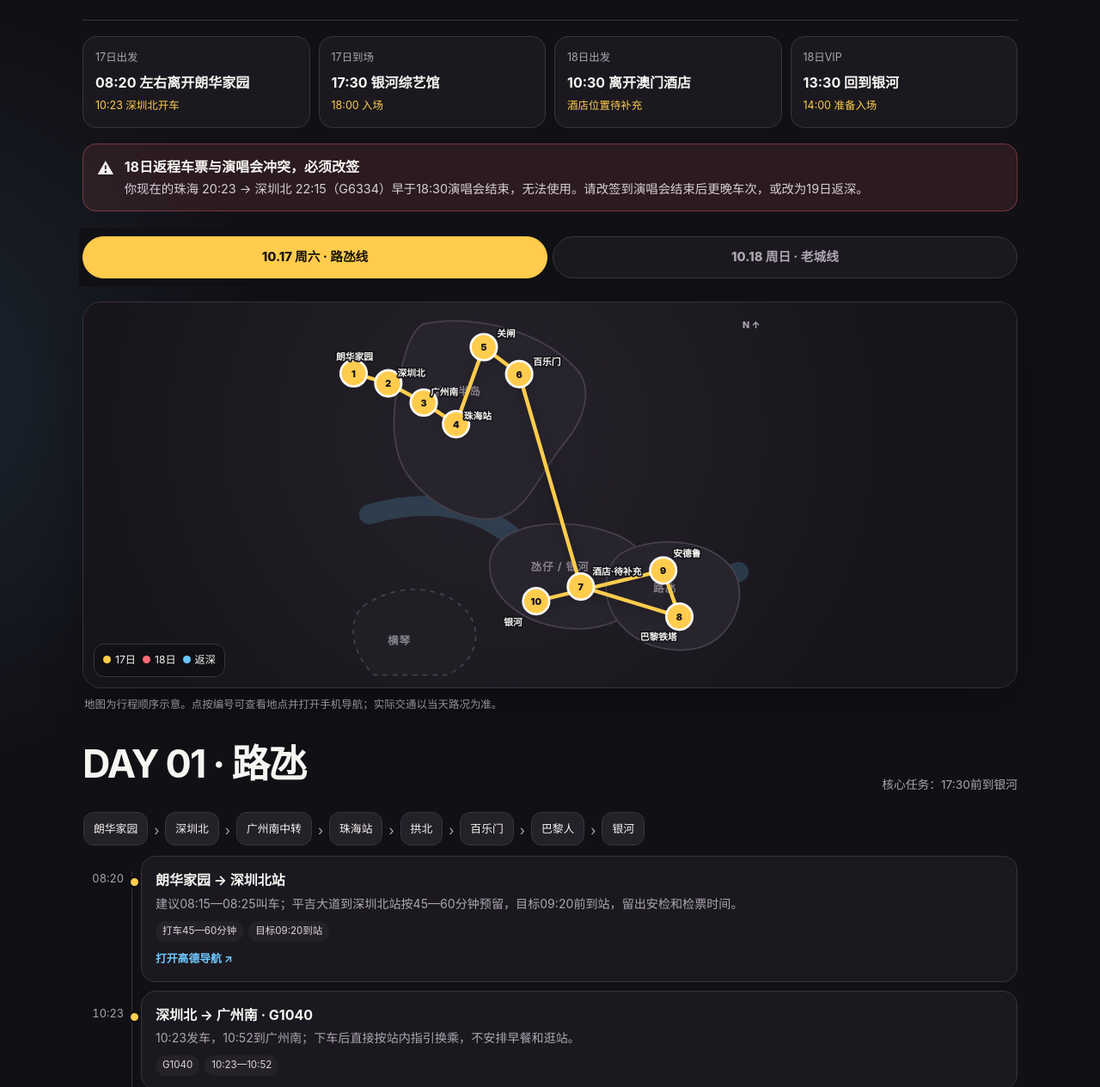
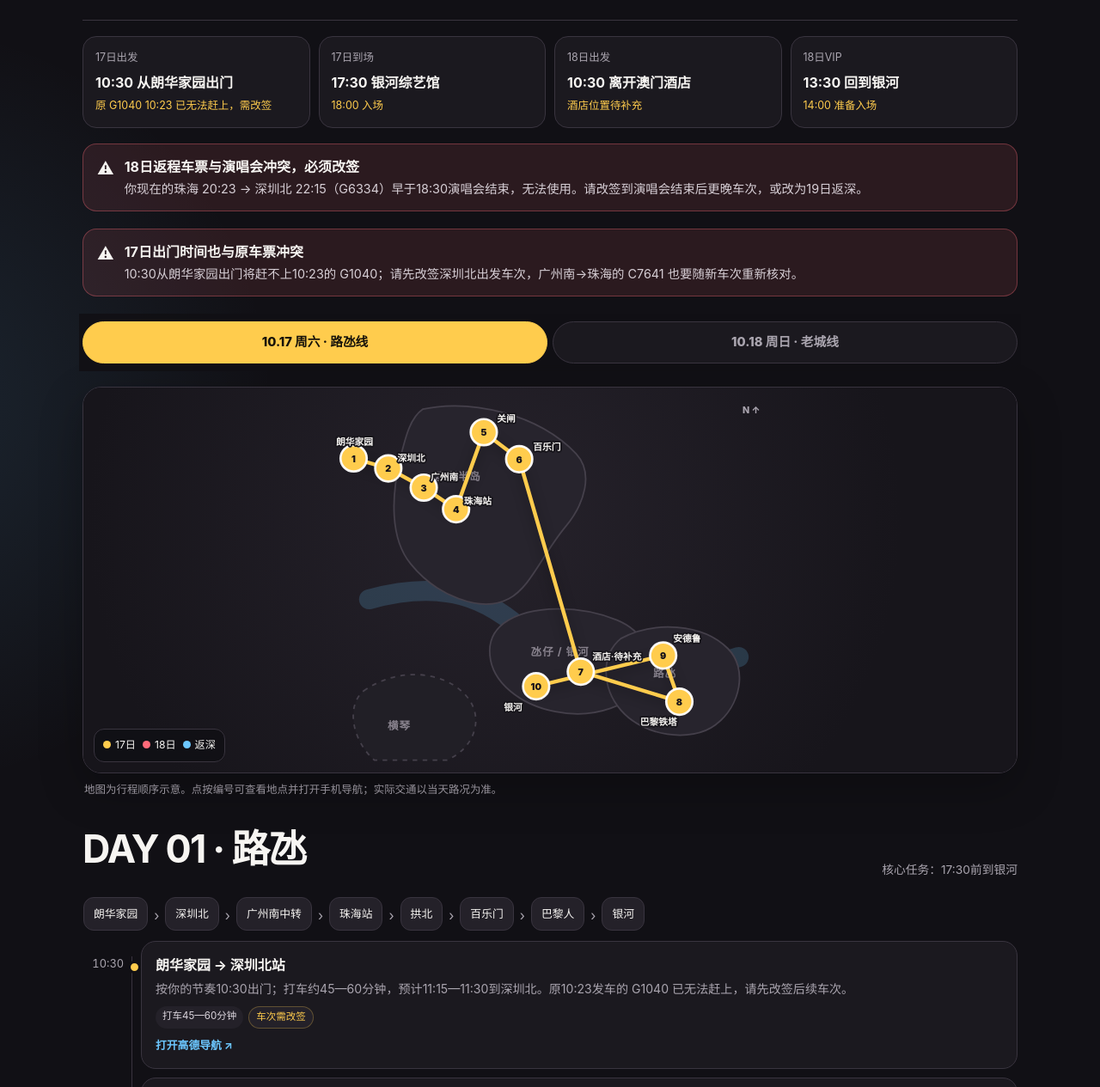
Before and after one commit to shiranobaka666-sketch/Travel, a plain HTML site: page index.html in a window 1280 px wide. Shown: the part 175-1440 px from the top of the page at 86% size. Drawn offline with Linux system fonts and the light colour scheme.

Commit message:
Adjust day one departure to 10:30

```diff
--- a/index.html
+++ b/index.html
@@ -167,7 +167,7 @@
     </header>
 
     <section class="quick-grid" aria-label="关键信息">
-      <article class="quick-card"><span>17日出发</span><strong>08:20 左右离开朗华家园</strong><em>10:23 深圳北开车</em></article>
+      <article class="quick-card"><span>17日出发</span><strong>10:30 从朗华家园出门</strong><em>原 G1040 10:23 已无法赶上，需改签</em></article>
       <article class="quick-card"><span>17日到场</span><strong>17:30 银河综艺馆</strong><em>18:00 入场</em></article>
       <article class="quick-card"><span>18日出发</span><strong>10:30 离开澳门酒店</strong><em>酒店位置待补充</em></article>
       <article class="quick-card"><span>18日VIP</span><strong>13:30 回到银河</strong><em>14:00 准备入场</em></article>
@@ -176,6 +176,10 @@
     <aside class="notice">
       <div class="icon">⚠</div>
       <div><strong>18日返程车票与演唱会冲突，必须改签</strong><p>你现在的珠海 20:23 → 深圳北 22:15（G6334）早于18:30演唱会结束，无法使用。请改签到演唱会结束后更晚车次，或改为19日返深。</p></div>
+    </aside>
+    <aside class="notice">
+      <div class="icon">⚠</div>
+      <div><strong>17日出门时间也与原车票冲突</strong><p>10:30从朗华家园出门将赶不上10:23的 G1040；请先改签深圳北出发车次，广州南→珠海的 C7641 也要随新车次重新核对。</p></div>
     </aside>
 
     <nav class="sticky-tabs" aria-label="切换日期">
@@ -209,8 +213,8 @@
         <div class="stop">朗华家园</div><div class="arrow">›</div><div class="stop">深圳北</div><div class="arrow">›</div><div class="stop">广州南中转</div><div class="arrow">›</div><div class="stop">珠海站</div><div class="arrow">›</div><div class="stop">拱北</div><div class="arrow">›</div><div class="stop">百乐门</div><div class="arrow">›</div><div class="stop">巴黎人</div><div class="arrow">›</div><div class="stop">银河</div>
       </div>
       <div class="timeline">
-        <article class="event"><time class="time">08:20</time><div class="event-card"><h3>朗华家园 → 深圳北站</h3><p>建议08:15—08:25叫车；平吉大道到深圳北站按45—60分钟预留，目标09:20前到站，留出安检和检票时间。</p><div class="tags"><span class="tag">打车45—60分钟</span><span class="tag">目标09:20到站</span></div><a class="nav-link" target="_blank" rel="noopener" href="https://uri.amap.com/search?keyword=%E6%9C%97%E5%8D%8E%E5%AE%B6%E5%9B%AD">打开高德导航 ↗</a></div></article>
-        <article class="event"><time class="time">10:23</time><div class="event-card"><h3>深圳北 → 广州南 · G1040</h3><p>10:23发车，10:52到广州南；下车后直接按站内指引换乘，不安排早餐和逛站。</p><div class="tags"><span class="tag">G1040</span><span class="tag">10:23—10:52</span></div></div></article>
+        <article class="event"><time class="time">10:30</time><div class="event-card"><h3>朗华家园 → 深圳北站</h3><p>按你的节奏10:30出门；打车约45—60分钟，预计11:15—11:30到深圳北。原10:23发车的 G1040 已无法赶上，请先改签后续车次。</p><div class="tags"><span class="tag">打车45—60分钟</span><span class="tag pending">车次需改签</span></div><a class="nav-link" target="_blank" rel="noopener" href="https://uri.amap.com/search?keyword=%E6%9C%97%E5%8D%8E%E5%AE%B6%E5%9B%AD">打开高德导航 ↗</a></div></article>
+        <article class="event"><time class="time">待补充</time><div class="event-card"><h3>深圳北 → 广州南 · 原 G1040</h3><p>原车次为10:23—10:52，和10:30出门冲突；建议改签到10:50以后从深圳北出发的车次，再重新核对广州南换乘 C7641 的衔接。</p><div class="tags"><span class="tag pending">新车次待补充</span><span class="tag">先改签再排路线</span></div></div></article>
         <article class="event"><time class="time">11:13</time><div class="event-card"><h3>广州南 → 珠海 · C7641</h3><p>11:13发车，12:15到珠海。两车间隔21分钟，提前准备好下一程车票和证件。</p><div class="tags"><span class="tag">C7641</span><span class="tag">11:13—12:15</span></div></div></article>
         <article class="event"><time class="time">12:15</time><div class="event-card"><h3>珠海站 → 拱北口岸 → 澳门</h3><p>珠海站步行到拱北口岸，周末按45—75分钟预留通关；预计13:15—13:45进入澳门。</p><a class="nav-link" target="_blank" rel="noopener" href="https://uri.amap.com/search?keyword=%E6%8B%B1%E5%8C%97%E5%8F%A3%E5%B2%B8&city=%E7%8F%A0%E6%B5%B7">打开高德导航 ↗</a></div></article>
         <article class="event"><time class="time">机动</time><div class="event-card optional"><h3>百乐门粉面店</h3><p>通关较早时执行；若15:00后才进入澳门，建议直接去酒店，不要影响巴黎铁塔和到场时间。</p><div class="tags"><span class="tag">凤爪鸡翼捞粗面</span><span class="tag">牛腩牛筋面</span><span class="tag pending">视通关时间决定</span></div><a class="nav-link" target="_blank" rel="noopener" href="https://uri.amap.com/search?keyword=%E6%BE%B3%E9%97%A8%E7%99%BE%E4%B9%90%E9%97%A8%E7%B2%89%E9%9D%A2%E5%BA%97">打开高德导航 ↗</a></div></article>
```
